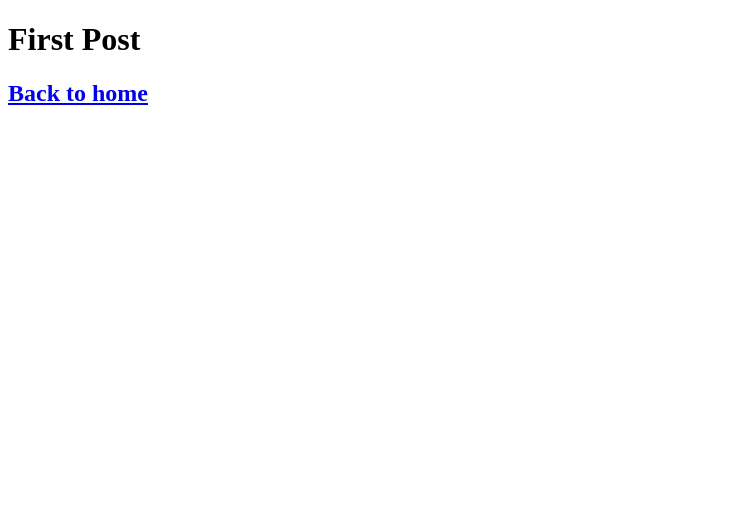
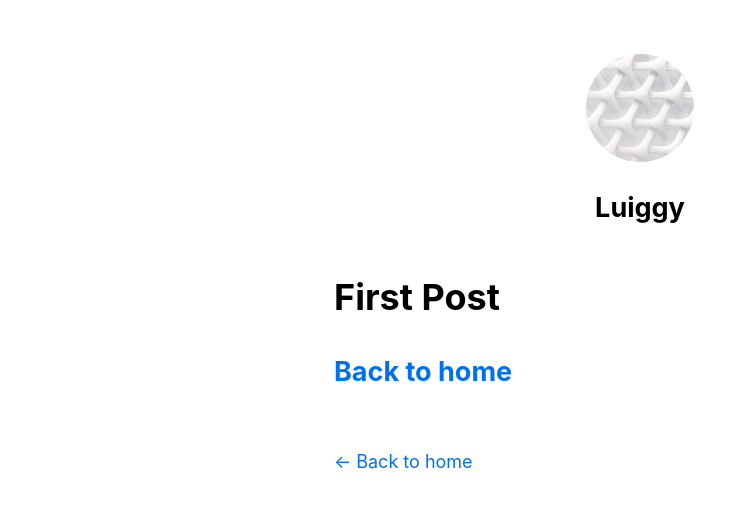
Before and after one commit to macluiggy/next.js-learn-course, a Next.js app: page /posts/first-post in a window 1280 px wide. Shown: the top 508 px of the page, without its empty margins (0-749 px from the left). Built offline with nearby package versions, Linux system fonts and the light colour scheme.

Commit message:
using global _app component to use global css styling

```diff
--- /dev/null
+++ b/components/layout.jsx
@@ -0,0 +1,73 @@
+import Head from "next/head";
+import Image from "next/image";
+import styles, { container } from "./layout.module.css";
+import utilStyles from "../styles/utils.module.css";
+import Link from "next/link";
+
+const name = "Luiggy ";
+export const siteTitle = "Next.js Sample Website";
+export default function Layout({ children, home }) {
+  // return <div className={container}>{children}</div>;
+  return (
+    <div className={styles.container}>
+      <Head>
+        <link rel="icon" href="/favicon.ico" />
+        <meta
+          name="description"
+          content="Learn how to build a personal website using Next.js"
+        />
+        <meta
+          property="og:image"
+          content={`https://og-image.vercel.app/${encodeURI(
+            siteTitle
+          )}.png?theme=light&md=0&fontSize=75px&images=https%3A%2F%2Fassets.vercel.com%2Fimage%2Fupload%2Ffront%2Fassets%2Fdesign%2Fnextjs-black-logo.svg`}
+        />
+        <meta name="og:title" content={siteTitle} />
+        <meta name="twitter:card" content="summary_large_image" />
+      </Head>
+      <header className={styles.header}>
+        {home ? (
+          <>
+            <Image
+              priority
+              src="/images/profile.jpg"
+              className={utilStyles.borderCircle}
+              height={144}
+              width={144}
+              alt={name}
+            />
+            <h1 className={utilStyles.heading2Xl}>{name}</h1>
+          </>
+        ) : (
+          <>
+            <Link href="/">
+              <a>
+                <Image
+                  priority
+                  src="/images/profile.jpg"
+                  className={utilStyles.borderCircle}
+                  height={108}
+                  width={108}
+                  alt={name}
+                />
+              </a>
+            </Link>
+            <h2 className={utilStyles.headingLg}>
+              <Link href="/">
+                <a className={utilStyles.colorInherit}>{name}</a>
+              </Link>
+            </h2>
+          </>
+        )}
+      </header>
+      <main>{children}</main>
+      {!home && (
+        <div className={styles.backToHome}>
+          <Link href="/">
+            <a>← Back to home</a>
+          </Link>
+        </div>
+      )}
+    </div>
+  );
+}
--- /dev/null
+++ b/components/layout.module.css
@@ -0,0 +1,20 @@
+.container {
+  max-width: 36rem;
+  padding: 0 1rem;
+  margin: 3rem auto 6rem;
+}
+.container {
+  max-width: 36rem;
+  padding: 0 1rem;
+  margin: 3rem auto 6rem;
+}
+
+.header {
+  display: flex;
+  flex-direction: column;
+  align-items: center;
+}
+
+.backToHome {
+  margin: 3rem 0 0;
+}
--- /dev/null
+++ b/pages/_app.jsx
@@ -0,0 +1,4 @@
+import "../styles/global.css";
+export default function App({ Component, pageProps }) {
+  return <Component {...pageProps} />;
+}
--- a/pages/index.js
+++ b/pages/index.js
@@ -13,6 +13,7 @@
           Read{" "}
           <Link href="/posts/first-post">
             <a>this page!</a>
+            {/* <a>this page!</a>  we use the a so we can style the element and the Link componeto to use client side rendering (csr) */}
           </Link>
         </h1>
 
--- a/pages/posts/first-post.tsx
+++ b/pages/posts/first-post.jsx
@@ -1,10 +1,11 @@
 import Head from "next/head";
 import Link from "next/link";
 import Script, { ScriptProps } from "next/script";
+import Layout from "../../components/layout";
 
 export default function FirstPost() {
   return (
-    <>
+    <Layout>
       <Head>
         <title>First Post</title>
       </Head>
@@ -21,7 +22,7 @@
           <a>Back to home</a>
         </Link>
       </h2>
-    </>
+    </Layout>
   );
 }
 
--- /dev/null
+++ b/styles/global.css
@@ -0,0 +1,27 @@
+html,
+body {
+  padding: 0;
+  margin: 0;
+  font-family: -apple-system, BlinkMacSystemFont, Segoe UI, Roboto, Oxygen,
+    Ubuntu, Cantarell, Fira Sans, Droid Sans, Helvetica Neue, sans-serif;
+  line-height: 1.6;
+  font-size: 18px;
+}
+
+* {
+  box-sizing: border-box;
+}
+
+a {
+  color: #0070f3;
+  text-decoration: none;
+}
+
+a:hover {
+  text-decoration: underline;
+}
+
+img {
+  max-width: 100%;
+  display: block;
+}
--- /dev/null
+++ b/styles/utils.module.css
@@ -0,0 +1,52 @@
+.heading2Xl {
+  font-size: 2.5rem;
+  line-height: 1.2;
+  font-weight: 800;
+  letter-spacing: -0.05rem;
+  margin: 1rem 0;
+}
+
+.headingXl {
+  font-size: 2rem;
+  line-height: 1.3;
+  font-weight: 800;
+  letter-spacing: -0.05rem;
+  margin: 1rem 0;
+}
+
+.headingLg {
+  font-size: 1.5rem;
+  line-height: 1.4;
+  margin: 1rem 0;
+}
+
+.headingMd {
+  font-size: 1.2rem;
+  line-height: 1.5;
+}
+
+.borderCircle {
+  border-radius: 9999px;
+}
+
+.colorInherit {
+  color: inherit;
+}
+
+.padding1px {
+  padding-top: 1px;
+}
+
+.list {
+  list-style: none;
+  padding: 0;
+  margin: 0;
+}
+
+.listItem {
+  margin: 0 0 1.25rem;
+}
+
+.lightText {
+  color: #666;
+}
```
